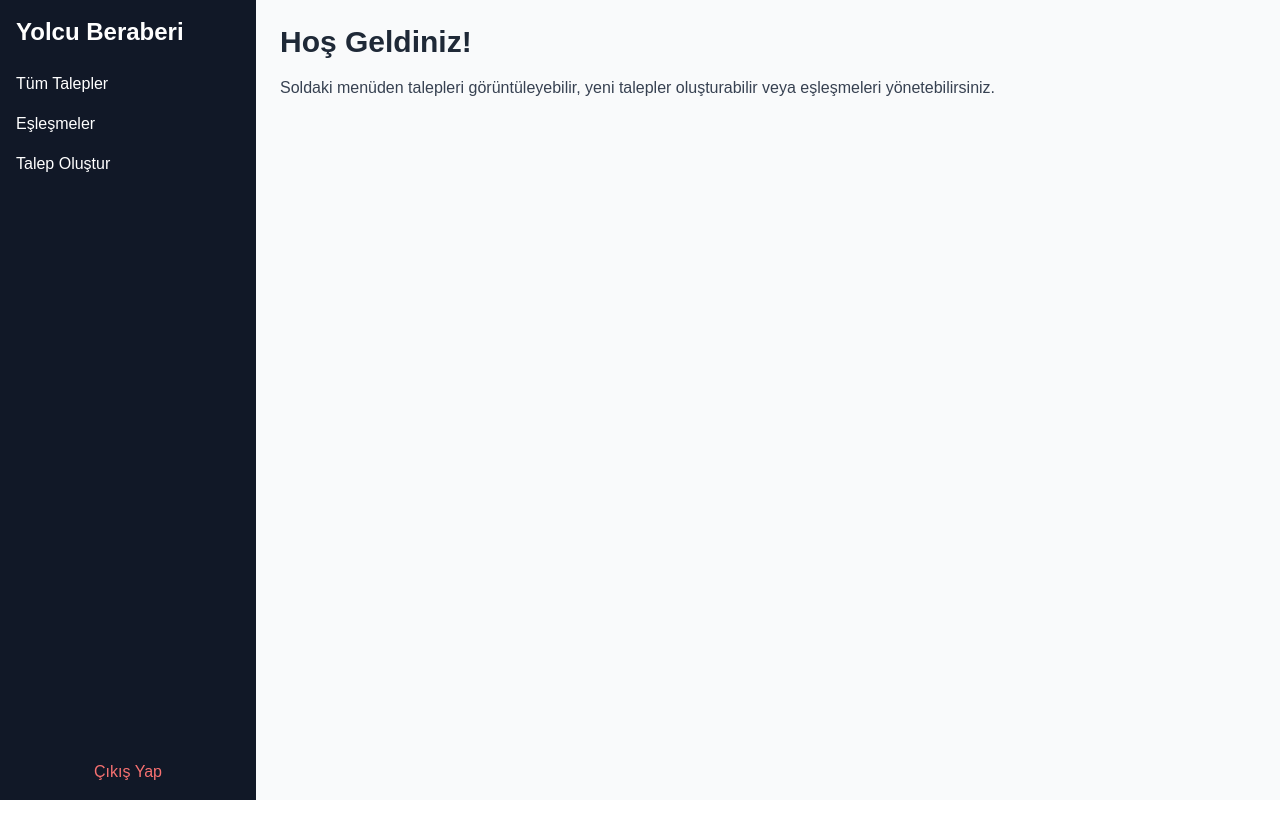
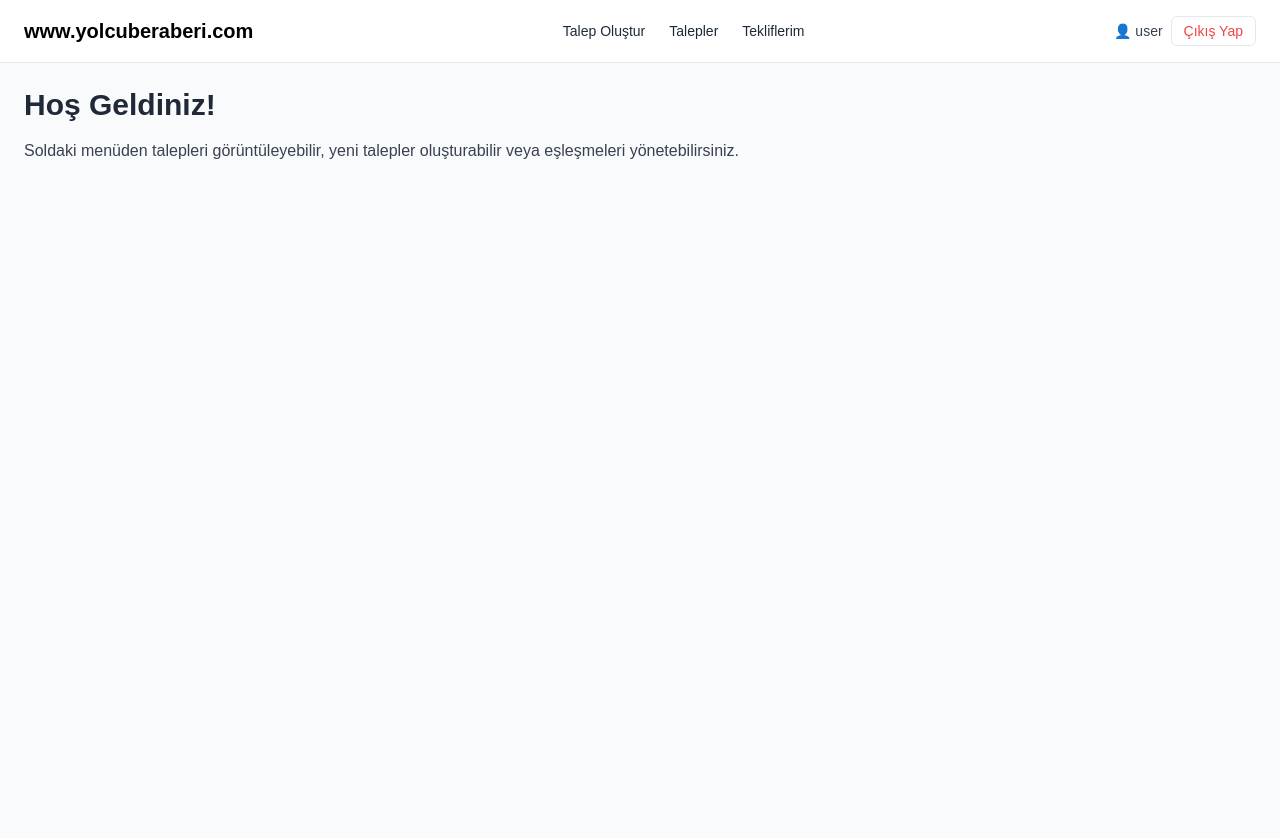
Before and after one commit to mssalci/yolcuberaberi, a Next.js app: page / in a window 1280 px wide. Shown: the top 838 px of the page. Before the commit the page ends 800 px from the top, so only its background shows below. Built offline with nearby package versions, Linux system fonts and the light colour scheme; no server answers; sample sign-in values are in the browser's storage.

Commit message:
Update Layout.js

```diff
--- a/components/Layout.js
+++ b/components/Layout.js
@@ -1,55 +1,11 @@
-import { useEffect, useState } from 'react';
-import { useRouter } from 'next/router';
-import { auth } from '../firebase/firebaseConfig';
-import { signOut } from 'firebase/auth';
-import Link from 'next/link';
+// components/Layout.js
+import Header from "./Header";
 
 export default function Layout({ children }) {
-  const router = useRouter();
-  const [user, setUser] = useState(null);
-
-  useEffect(() => {
-    const unsubscribe = auth.onAuthStateChanged(currentUser => {
-      if (!currentUser) {
-        router.push('/login');
-      } else {
-        setUser(currentUser);
-      }
-    });
-    return () => unsubscribe();
-  }, []);
-
-  const handleLogout = async () => {
-    await signOut(auth);
-    router.push('/login');
-  };
-
   return (
-    <div className="min-h-screen flex flex-col md:flex-row">
-      {/* Sol Menü */}
-      <aside className="w-full md:w-64 bg-gray-900 text-white p-4 flex flex-col justify-between">
-        <div>
-          <Link href="/" className="text-2xl font-bold block mb-6 hover:text-yellow-300">
-            Yolcu Beraberi
-          </Link>
-          <nav className="space-y-4">
-            <Link href="/talepler" className="block hover:text-yellow-300">Tüm Talepler</Link>
-            <Link href="/tekliflerim" className="block hover:text-yellow-300">Eşleşmeler</Link>
-            <Link href="/talep" className="block hover:text-yellow-300">Talep Oluştur</Link>
-          </nav>
-        </div>
-        <button
-          onClick={handleLogout}
-          className="text-red-400 hover:text-red-600 mt-4 md:mt-0"
-        >
-          Çıkış Yap
-        </button>
-      </aside>
-
-      {/* Ana İçerik */}
-      <main className="flex-1 bg-gray-50 p-6 overflow-y-auto">
-        {children}
-      </main>
-    </div>
+    <>
+      <Header />
+      <main className="p-6 bg-gray-50 min-h-screen">{children}</main>
+    </>
   );
 }
```
